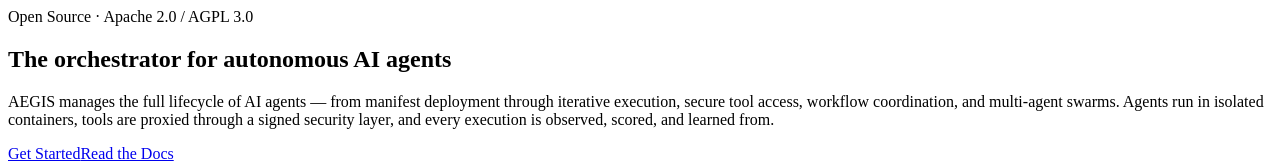
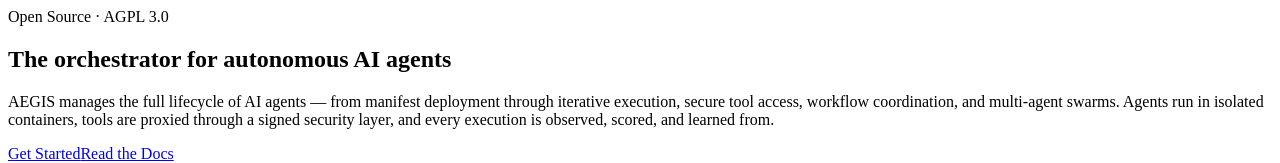
Before and after one commit to 100monkeys-ai/aegis-docs, a Next.js app: page / in a window 1280 px wide. Shown: the top 163 px of the page. Built offline with nearby package versions, Linux system fonts and the light colour scheme.

Commit message:
feat: update SMCP documentation with expanded description and new sections on architecture and security context

```diff
--- a/app/(home)/page.tsx
+++ b/app/(home)/page.tsx
@@ -39,7 +39,7 @@
       {/* Hero */}
       <section className="flex flex-col items-center text-center px-4 pt-20 pb-16 max-w-3xl">
         <div className="mb-4 inline-flex items-center rounded-full border border-border bg-muted px-3 py-1 text-xs font-medium text-muted-foreground">
-          Open Source · Apache 2.0 / AGPL 3.0
+          Open Source · AGPL 3.0
         </div>
         <h1 className="text-5xl font-bold tracking-tight mb-5">
           The orchestrator for autonomous AI agents
```
Also changed, not shown: 1 other file (tests, documents, lock files or other folders).
